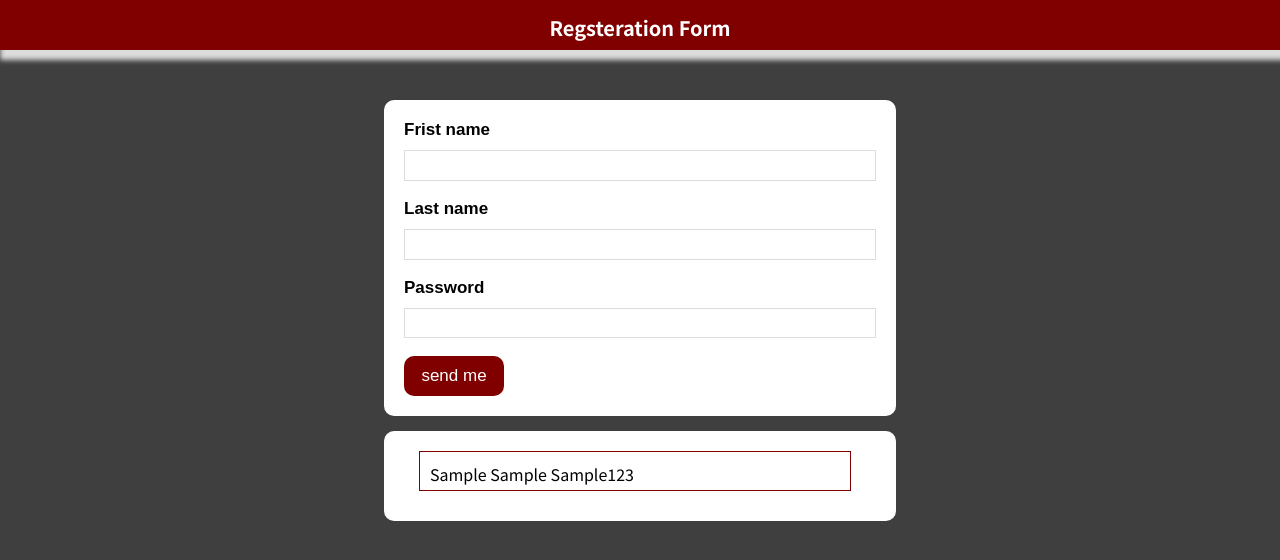
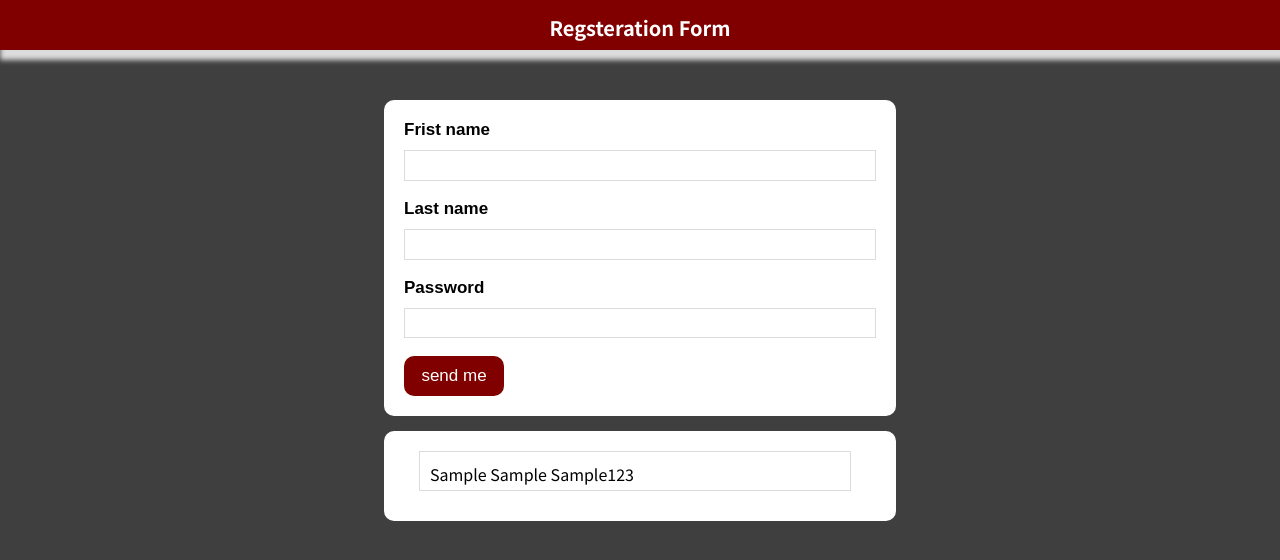
Before and after one commit to MahsumaRezai/Data_vaildation, a React (Create React App) app: page / in a window 1280 px wide. Both pictures are taken after typing "Sample", "Sample", "Sample123" into the empty fields and a click on the button "send me". Shown: the top 560 px of the page. Built offline with nearby package versions, Linux system fonts and the light colour scheme.

Commit message:
work on id section

```diff
--- a/src/App.js
+++ b/src/App.js
@@ -7,7 +7,7 @@ const App = () => {
   const [enterUserList, setEnterUserList] = useState([]);
   const addUersHandler = (name, lastname, password) => {
     setEnterUserList((pastData) => {
-      return [...pastData, { name: name, lastname: lastname, password: password }]
+      return [...pastData, { name: name, lastname: lastname, password: password, id: Math.random().toString() }]
 
     });
   }
--- a/src/componets/AddUser/UserList.js
+++ b/src/componets/AddUser/UserList.js
@@ -6,7 +6,7 @@ const UserList = (porps) => {
         <Card className={classes.use}>
             <ul className={classes.cart}>
                 {porps.users.map((user) => (
-                    <li className={classes.list} >
+                    <li className={classes.list} key={user.id} >
                         {user.name} {user.lastname} {user.password}
                     </li>
                 ))}
--- a/src/componets/AddUser/UserList.module.css
+++ b/src/componets/AddUser/UserList.module.css
@@ -20,7 +20,7 @@
     width: 100%;
     display: flex;
     flex-direction: column;
-    border: 1px solid maroon;
+    border: 1px solid gainsboro;
     height: 40px;
     padding: 10px;
     margin-bottom: 10px;
```
